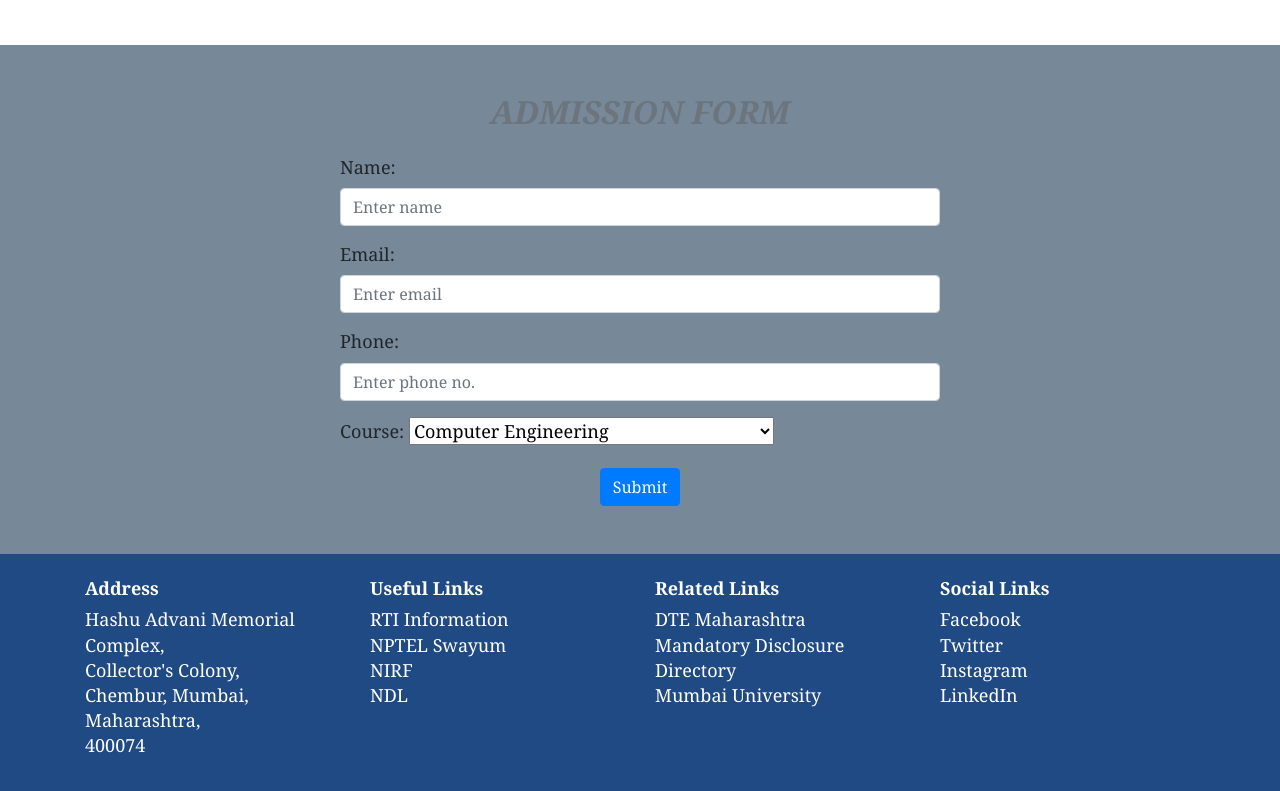
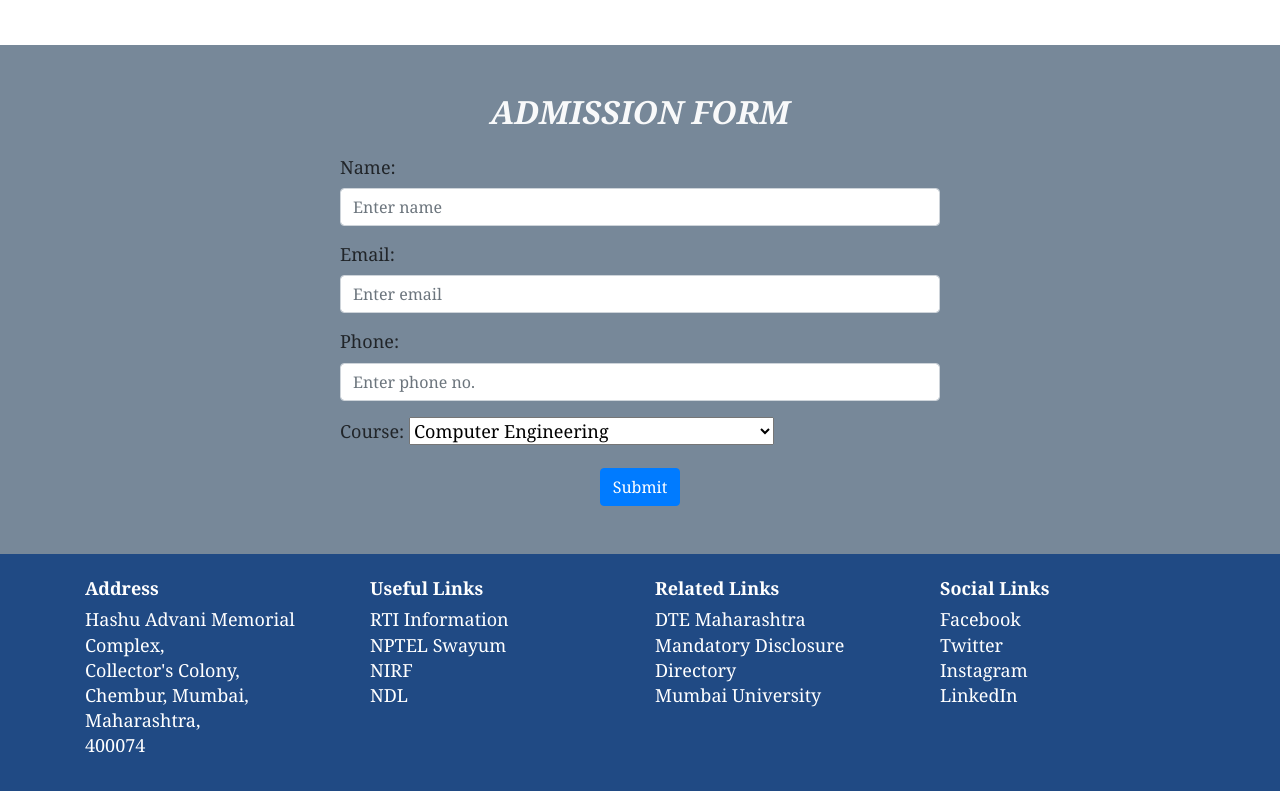
Before and after one commit to Ansh476/Bootstrap, a plain HTML site: page index.html in a window 1280 px wide. Shown: the part 1748-2539 px from the top of the page. Drawn offline with nearby package versions, Linux system fonts and the light colour scheme.

Commit message:
Update index.html

```diff
--- a/index.html
+++ b/index.html
@@ -145,7 +145,7 @@
     <!-- Admission Form Section -->
     <section id="addm" class="py-5 admission">
         <div class="container">
-            <h2 class="text-center text-uppercase text-secondary mb-4">Admission Form</h2>
+            <h2 class="text-center text-uppercase text-secondary mb-4 text-light">Admission Form</h2>
             <form action="/blank" class="mx-auto" style="max-width: 600px;">
                 <div class="mb-3">
                     <label for="name" class="form-label">Name:</label>
```
